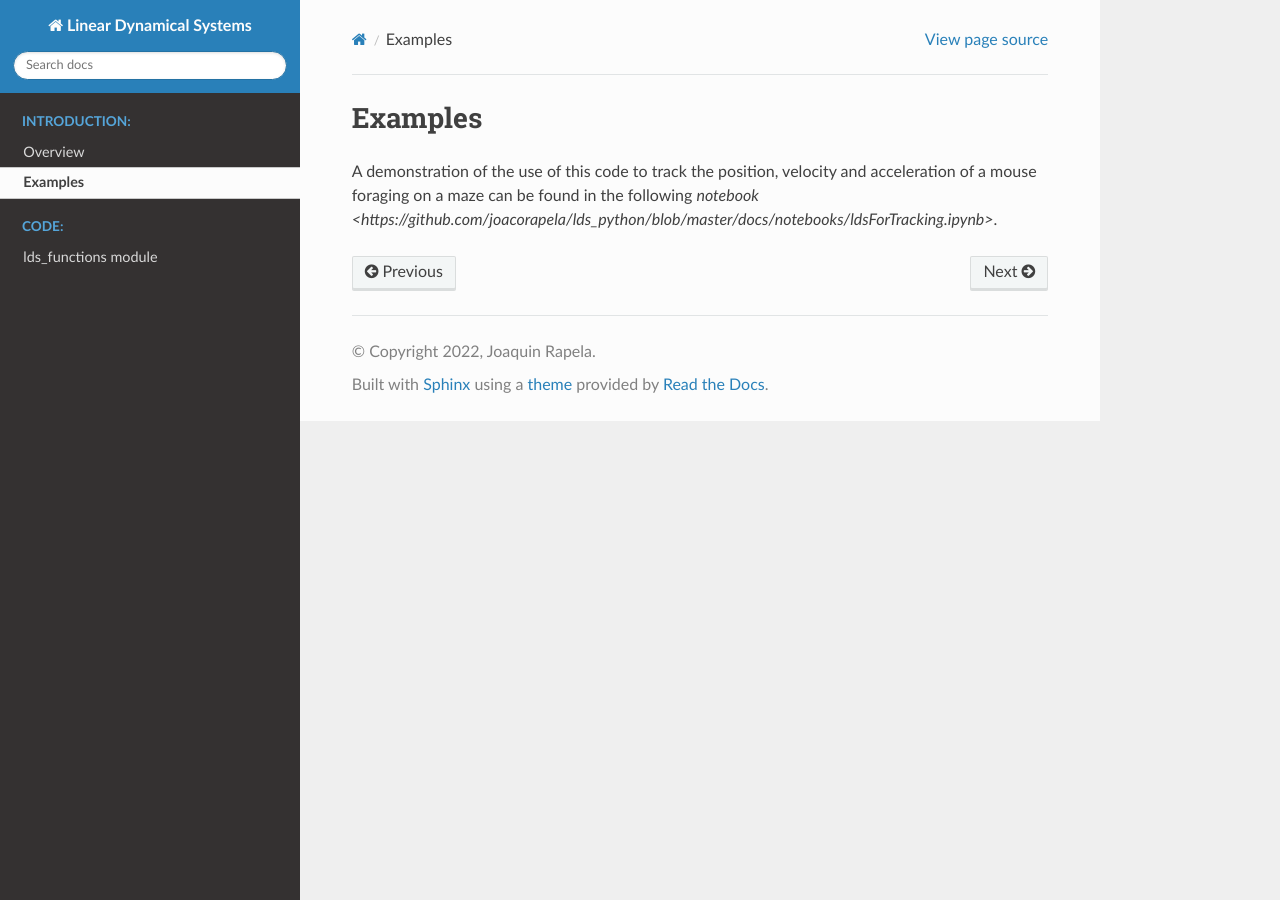
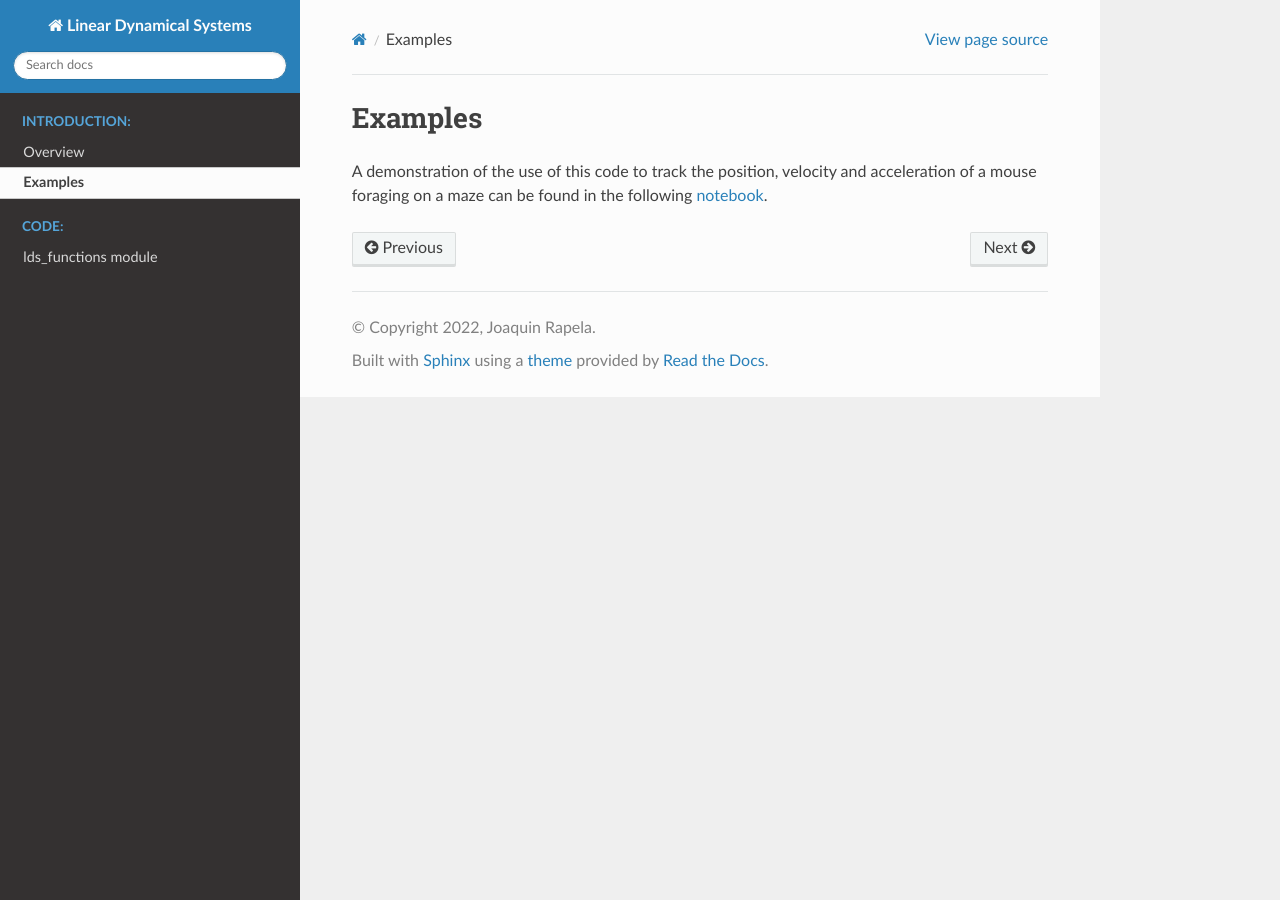
Before and after one commit to joacorapela/lds_python, a Sphinx documentation site: the page built from docs/sphinx/source/examples.rst, in a window 1280 px wide. Built offline with Sphinx 7.4.7 and the Read the Docs theme 2.0.0, drawn with Linux system fonts in a browser that asks for light colours.

Commit message:
Updated docs

```diff
--- a/docs/sphinx/source/examples.rst
+++ b/docs/sphinx/source/examples.rst
@@ -1,4 +1,4 @@
 Examples
 ========
 
-A demonstration of the use of this code to track the position, velocity and acceleration of a mouse foraging on a maze can be found in the following `notebook <https://github.com/joacorapela/lds_python/blob/master/docs/notebooks/ldsForTracking.ipynb>`.
+A demonstration of the use of this code to track the position, velocity and acceleration of a mouse foraging on a maze can be found in the following `notebook <https://github.com/joacorapela/lds_python/blob/master/docs/notebooks/ldsForTracking.ipynb>`_.
```
Also changed, not shown: 5 other files.
